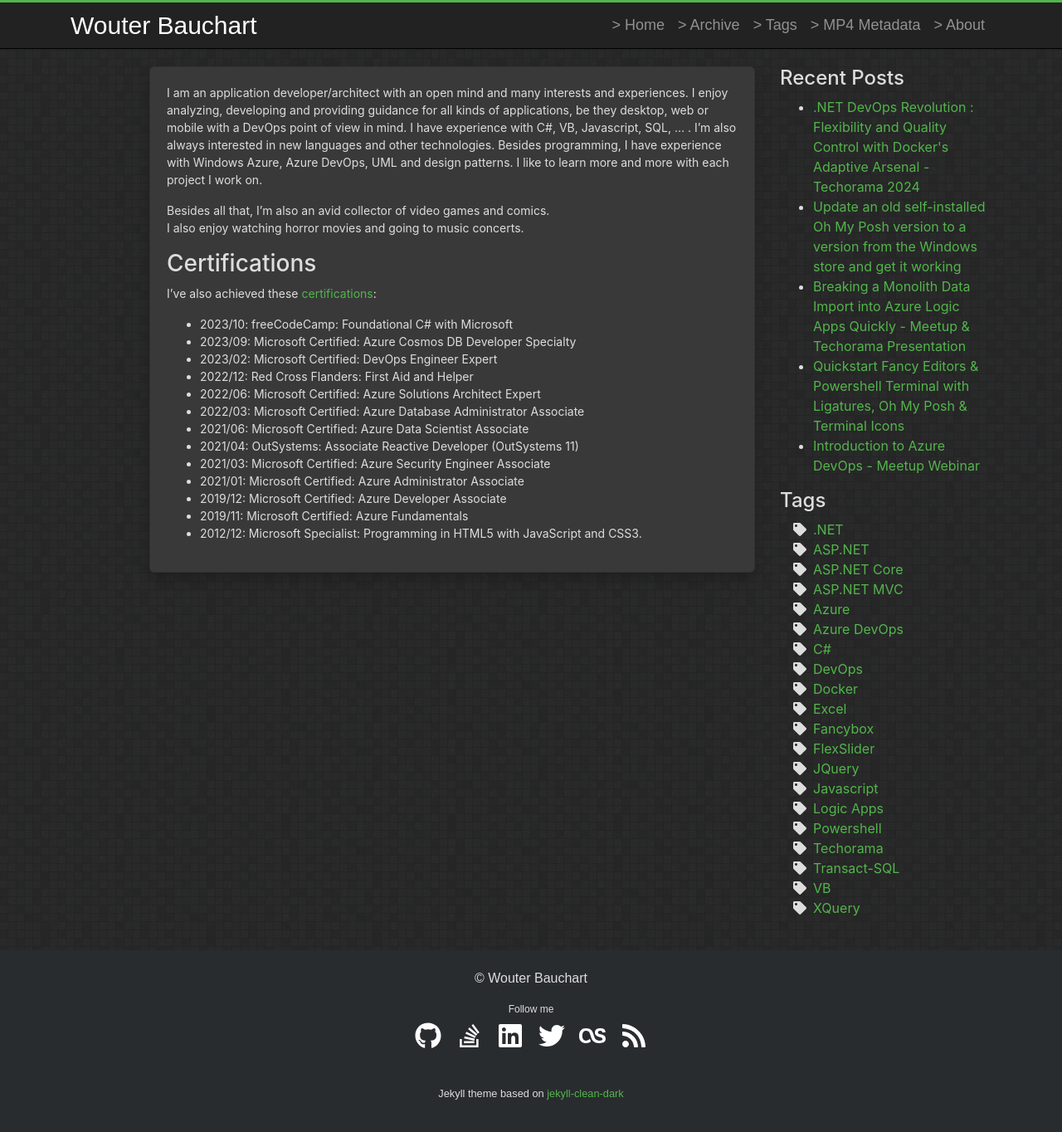
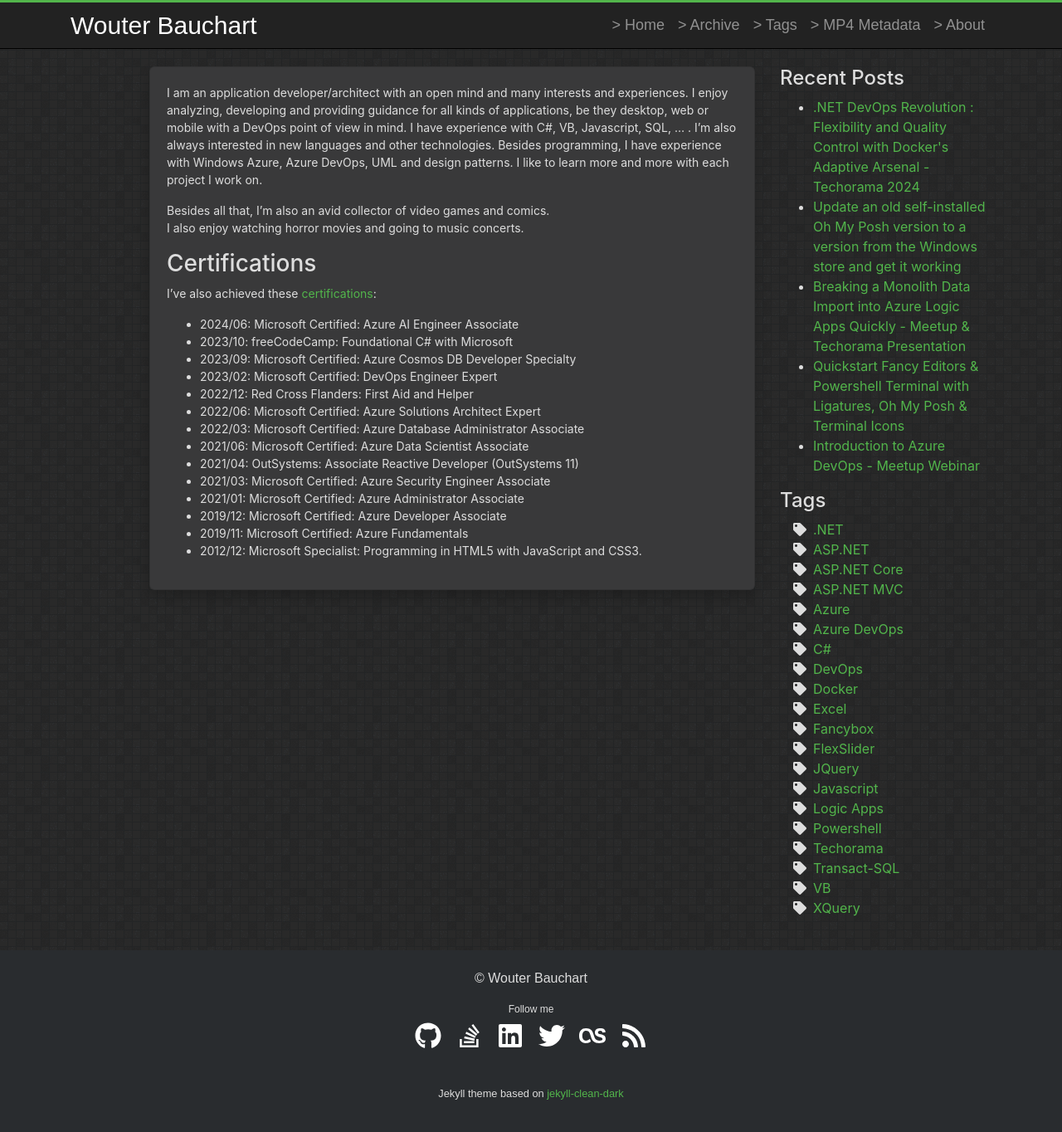
Before and after one commit to WouterBau/WouterBau.github.io, a Jekyll site: the page built from about.md, in a window 1280 px wide and 1372 px high. Shown: the top 1364 px of the window at 83% size. Built offline with Jekyll 4.4.1, drawn with Linux system fonts in a browser that asks for light colours.

Commit message:
chore: Update certifications on about page

```diff
--- a/about.md
+++ b/about.md
@@ -11,6 +11,7 @@
 
 # Certifications
 I've also achieved these [certifications](https://www.linkedin.com/in/wouter-bauchart-63a26519/details/certifications/){:target="_blank"}:
+- 2024/06: Microsoft Certified: Azure AI Engineer Associate
 - 2023/10: freeCodeCamp: Foundational C# with Microsoft
 - 2023/09: Microsoft Certified: Azure Cosmos DB Developer Specialty
 - 2023/02: Microsoft Certified: DevOps Engineer Expert
```
